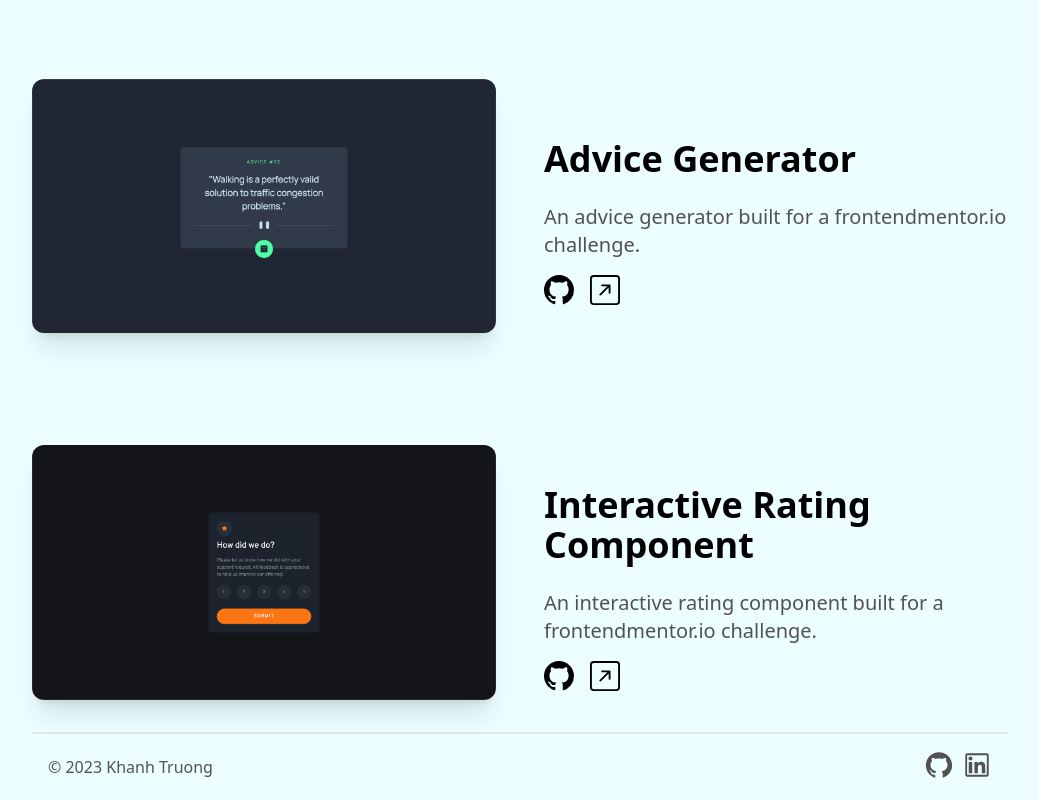
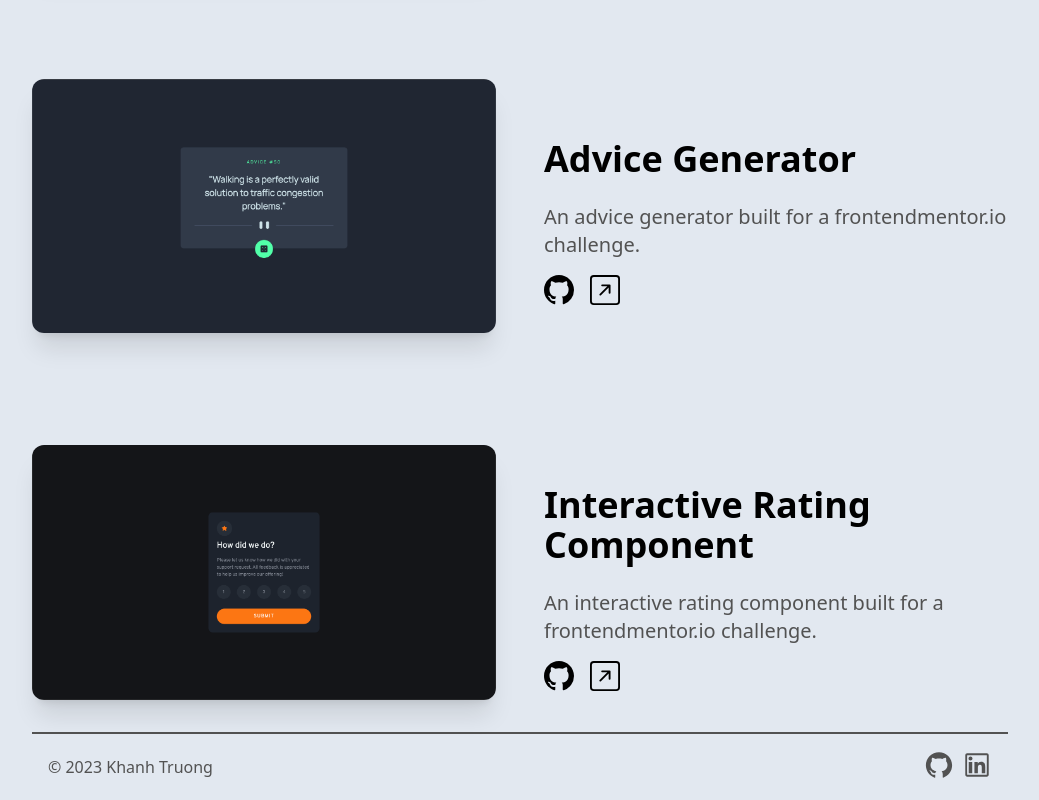
Before and after one commit to khanhtruong0808/kt-portfolio, a Next.js app: page / in a window 1280 px wide. Shown: the part 2133-2933 px from the top of the page, without its empty margins (120-1159 px from the left). Built offline with nearby package versions, Linux system fonts and the light colour scheme.

Commit message:
color changes, again

```diff
--- a/src/app/layout.tsx
+++ b/src/app/layout.tsx
@@ -11,7 +11,7 @@ export default function RootLayout({
   return (
     <html lang="en" suppressHydrationWarning>
       <head />
-      <body className="dark:bg-cyan-950 bg-cyan-50">
+      <body className="dark:bg-slate-800 bg-slate-200">
         <ThemeProvider enableSystem attribute="class">
           <Navbar />
           {children}
--- a/src/components/Footer.tsx
+++ b/src/components/Footer.tsx
@@ -4,7 +4,7 @@ import { AiOutlineGithub, AiOutlineLinkedin } from "react-icons/ai";
 const Footer = () => {
   return (
     <footer className="mx-auto max-w-3xl px-4 sm:px-6 md:max-w-5xl ">
-      <hr className="w-full h-0.5 mx-auto mt-8 bg-neutral-200 border-0"></hr>
+      <hr className="w-full h-0.5 mx-auto mt-8 dark:bg-neutral-200 bg-neutral-600 border-0"></hr>
       <div className="mx-auto  p-4 flex flex-col text-center text-neutral-900 md:flex-row md:justify-between">
         <div className="flex flex-row items-center justify-center space-x-1 text-neutral-600 dark:text-neutral-100">
           © 2023 Khanh Truong<a href="/" className="hover:underline"></a>
--- a/src/components/Navbar.tsx
+++ b/src/components/Navbar.tsx
@@ -44,7 +44,7 @@ export default function Navbar() {
   }
 
   return (
-    <header className="w-full mx-auto px-4 md:px-8 fixed top-0 z-50 shadow bg-cyan-50 dark:bg-cyan-950 dark:border-b dark:border-cyan-900">
+    <header className="w-full mx-auto px-4 md:px-8 fixed top-0 z-50 shadow bg-slate-200 dark:bg-slate-800 dark:border-b dark:border-slate-700">
       <div className="justify-between md:items-center md:flex">
         <div>
           <div className="flex items-center justify-between py-3 md:py-5 md:block">
```
